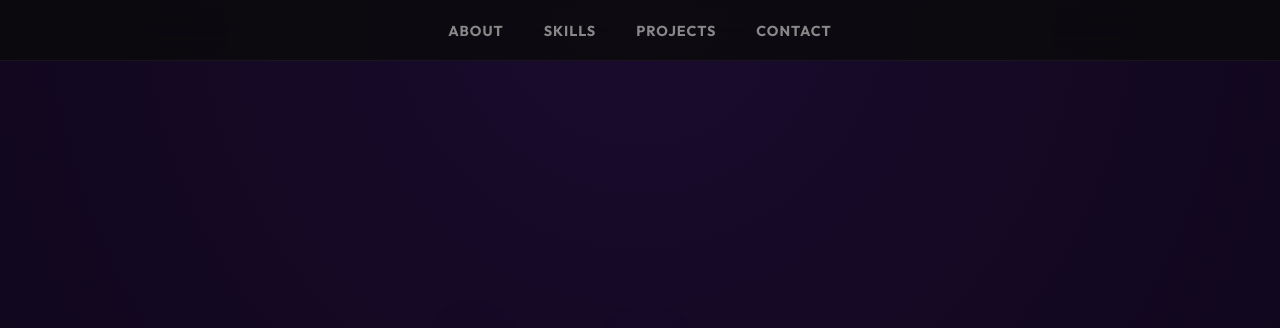
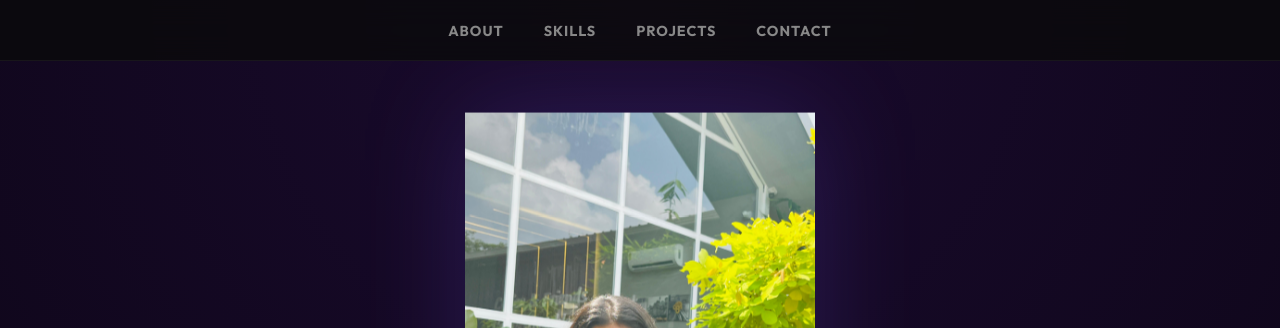
Before and after one commit to Poojasmohan04/portfolio, a plain HTML site: page index.html in a window 1280 px wide. Shown: the top 328 px of the page. Drawn offline with Linux system fonts and the light colour scheme.

Commit message:
Fix avatar image source and formatting issues
Updated image source for avatar and fixed formatting.

```diff
--- a/index.html
+++ b/index.html
@@ -27,7 +27,7 @@
         <h1 class="back-text">HI, I’M POOJA</h1>
 
         <!-- CHARACTER -->
-        <img src="IMG-20250608-WA0037.png" class="avatar" alt="Pooja Avatar">
+        <img src="IMG-20250608-WA0037.jpg" class="avatar" alt="Pooja Avatar">
 
         <!-- FRONT CONTENT -->
         <div class="front">
```
